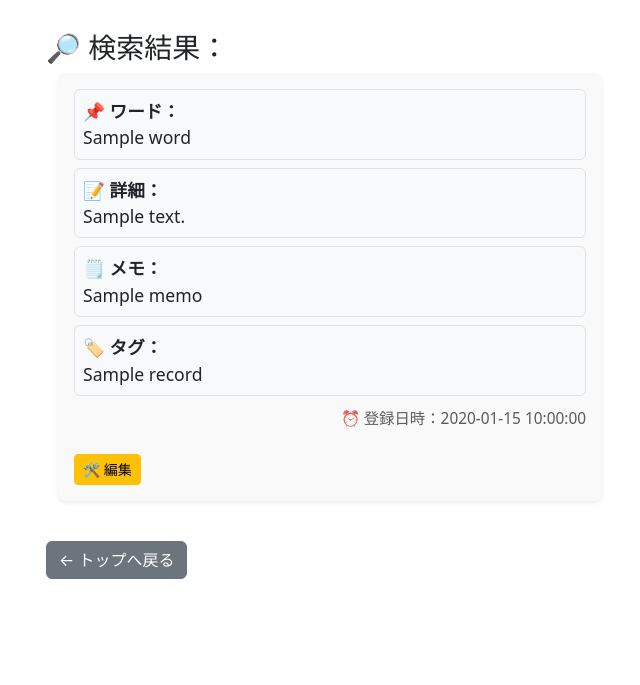
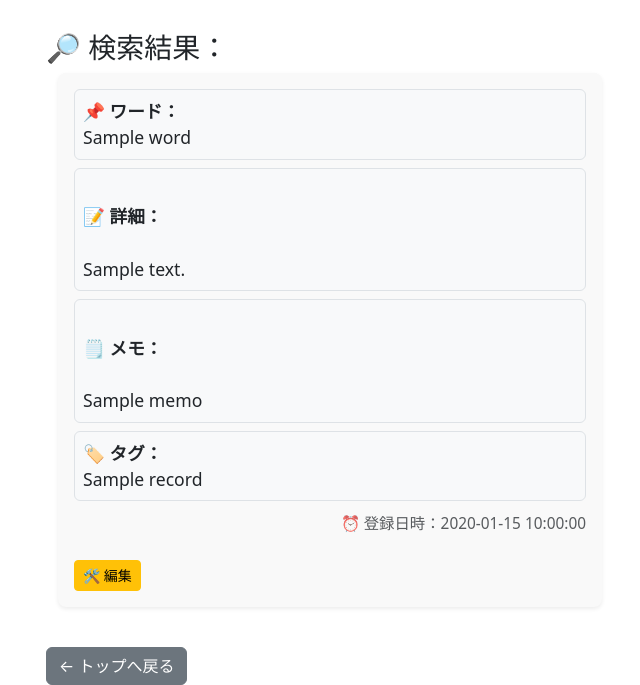
Before and after one commit to beetle-oshiro/study, a Flask app: page /assist in a window 1280 px wide. Shown: the part 218-903 px from the top of the page, without its empty margins (310-950 px from the left). Before the commit the page ends 797 px from the top, so only its background shows below. Run offline with Flask 3, Linux system fonts and the light colour scheme; a database or web service that is not in the repository returns one stand-in record (values such as "Sample title"); some libraries are stand-ins or nearby versions.

Commit message:
検索ページの詳細・メモ欄を改行可にする

```diff
--- a/templates/assist.html
+++ b/templates/assist.html
@@ -47,12 +47,12 @@
                 {{ item.word or "" }}
             </div>
 
-            <div class="mb-2 p-2 border rounded bg-light">
+            <div class="mb-2 p-2 border rounded bg-light memo-text">
                 <strong>📝 詳細：</strong><br>
                 {{ item.details or "" }}
             </div>
 
-            <div class="mb-2 p-2 border rounded bg-light">
+            <div class="mb-2 p-2 border rounded bg-light memo-text">
                 <strong>🗒 メモ：</strong><br>
                 {{ item.memo or "" }}
             </div>
```
